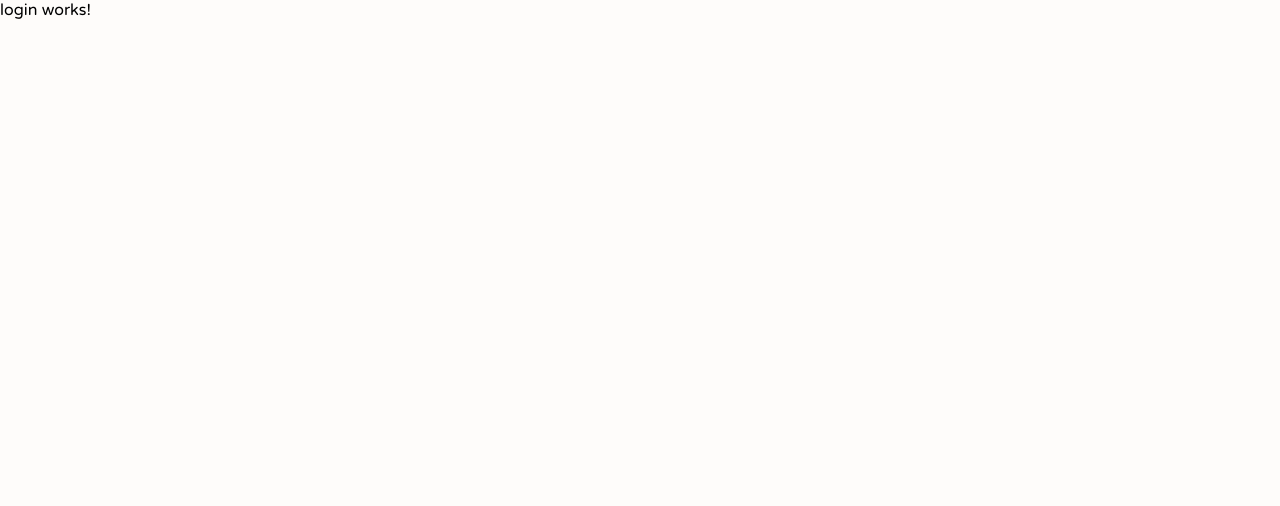
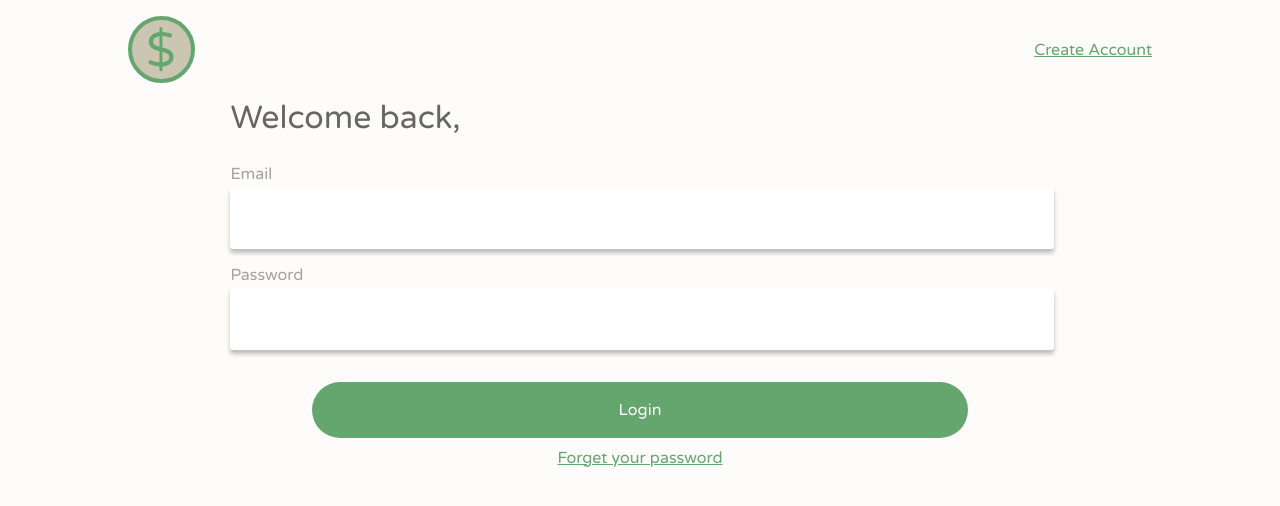
Before and after one commit to izamglima/tostao-frontend, an Angular app: page /login in a window 1280 px wide. Shown: the top 506 px of the page. Built offline with nearby package versions, Linux system fonts and the light colour scheme.

Commit message:
Working on login page layout

```diff
--- a/src/app/app-routing.module.ts
+++ b/src/app/app-routing.module.ts
@@ -7,6 +7,7 @@ import { HomeComponent } from './components/home/home.component';
 const routes: Routes = [
   { path: '', component: HomeComponent },
   { path: 'login', component: LoginComponent }
+  //{ pah: 'signup', component: SignupComponent }
 ];
 
 @NgModule({
--- a/src/app/components/home/home.component.html
+++ b/src/app/components/home/home.component.html
@@ -5,7 +5,7 @@
 <div class="wrapper">
     <main class="section grid">
         <div class="logo">
-        <span>$</span>
+            <span>$</span>
         </div>
 
         <div class="section-home-texts">
@@ -14,7 +14,7 @@
         <p>*Optical character recognition</p>
         <div class="buttons-container">
             <a routerLink="login" class="button button-default" name="Login" value="Login">Login</a>
-            <a class="button button-empty" name="Create Account" value="Create Account">Create Account</a>
+            <a routerLink="signup" class="button button-empty" name="Create Account" value="Create Account">Create Account</a>
         </div>
         </div>
     </main>
--- a/src/app/components/login/login.component.html
+++ b/src/app/components/login/login.component.html
@@ -1 +1,31 @@
-<p>login works!</p>
+<div class="wrapper">
+    <header class="grid">
+        <div class="logo mini">
+            <span>$</span>
+        </div>
+
+        <div class="login-actions">
+            <h4><a href="" name="Create Account">Create Account</a></h4>
+        </div>
+    </header>
+
+    <main>
+        <h2>Welcome back,</h2>
+        <form action="" class="form">
+            <div class="form-text-field">
+                <label for="email">Email</label>
+                <input type="text" name="email" id="email">
+            </div>
+
+            <div class="form-text-field">
+                <label for="password">Password</label>
+                <input type="password" name="password" id="password">
+            </div>
+        </form>
+
+        <div class="buttons-container text-center">
+            <button class="button button-default" name="Login" value="Login">Login</button>
+            <a href="" name="Forget your password" >Forget your password</a>
+        </div>
+    </main>
+</div>
--- a/src/styles/abstracts/_mixins.scss
+++ b/src/styles/abstracts/_mixins.scss
@@ -4,6 +4,12 @@
     -ms-border-radius: $radius;
     -o-border-radius: $radius;
     border-radius: $radius;
+}
+
+@mixin box-shadow($top, $left, $blur, $color) {
+    -webkit-box-shadow: $top $left $blur $color;
+    -moz-box-shadow: $top $left $blur $color;
+    box-shadow: $top $left $blur $color;
 }
 
 @mixin push-auto {
--- a/src/styles/app/_home.scss
+++ b/src/styles/app/_home.scss
@@ -6,6 +6,7 @@
     @include border-radius(50%);
     @include push-auto;
     margin-bottom: 2em;
+    grid-column: 1/9;
 
     span {
         display: block;
@@ -18,13 +19,13 @@
 .section {
     @include push-auto;
     text-align: center;
-    padding: 20px 0;
-    margin-bottom: 40px;
+    padding: 2em 0;
+    margin-bottom: 4em;
 }
 
 .section-secondary {
     background-color: $secondary;
-    padding: 45px 20px;
+    padding: 4.5em 2em;
     @include border-radius(15px);
 
     h3 {
@@ -35,14 +36,18 @@
 footer {
     @include push-auto;
     text-align: center;
-    padding: 15px 0;
+    padding: 1.5em 0;
     border-top: 1px solid $primary;
-    width: 50vw;;
+    width: 50vw;
 
     h3 {
         color: $primary;
         margin: 0;
     }
+}
+
+.section-home-texts {
+    grid-column: 1/9;
 }
 
 .section-home-texts h3,
@@ -53,6 +58,7 @@ footer {
 /* large tablet & laptop styles */
 @media screen and (min-width: 960px){
     .logo {
+        grid-column: 1/4;
         width: 30vw;
         height: 30vw;
 
@@ -61,14 +67,9 @@ footer {
         }
     }
 
-    .grid {
-        align-items: center;
-        box-sizing: border-box;
-        display: flex;
-    }
-
     .section-home-texts {
-        margin-left: 50px;
+        grid-column: 4/9;
+        margin: 5em 0 0 5em;
     }
 
     .section-home-texts h3,
--- /dev/null
+++ b/src/styles/app/_login.scss
@@ -0,0 +1,32 @@
+.logo.mini {
+    grid-column: 1/1;
+    width: 59px;
+    height: 59px;
+    margin: 1em;
+    border: 4px solid $primary;
+    margin-left: 0;
+
+    span {
+        font-size: 3em;
+        margin-top: 2px;
+        margin-left: 14px;
+    }
+}
+
+.login-actions {
+    grid-column: 6/9;
+    align-self: center;
+    text-align: right;
+}
+
+main {
+    margin: 2em 0;
+}
+
+/* large tablet & laptop styles */
+@media screen and (min-width: 960px){
+    main {
+        max-width: 80%;
+        margin: 0 auto;
+    }
+}
--- a/src/styles/app/_shared.scss
+++ b/src/styles/app/_shared.scss
@@ -1,11 +1,22 @@
 .wrapper {
     margin: 0 20px;
+}
+
+.grid {
+    display: grid;
+    grid-template-columns: repeat(8, 1fr);
+    gap: 10px;
+    box-sizing: border-box;
 }
 
 .section-title {
     text-align: center;
     padding: 15px 0;
     border-bottom: 1px solid $very-light-accent-font-color;
+}
+
+.text-center {
+    text-align: center;
 }
 
 /* small tablet styles */
@@ -18,12 +29,6 @@
 
 /* large tablet & laptop styles */
 @media screen and (min-width: 960px){
-    .grid {
-        display: grid;
-        grid-template-columns: repeat(8, 1fr);
-        gap: 10px;
-        box-sizing: border-box;
-    }
     .wrapper {
         max-width: 80vw;
         @include push-auto;
--- a/src/styles/base/_forms.scss
+++ b/src/styles/base/_forms.scss
@@ -38,3 +38,26 @@ textarea {
     background-color:  $light-button;
     color: $white-font-color;
 }
+
+.form {
+    margin-bottom: 2em;
+}
+
+.form-text-field {
+    margin-bottom: 1em;
+
+    label {
+        display: block;
+        color: $light-accent-font-color;
+        margin-bottom: 3px;
+    }
+
+    input {
+        width: 100%;
+        height: 60px;
+        border: 0;
+        background-color: $white-font-color;
+        @include border-radius(3px);
+        @include box-shadow(0, 4px, 4px, rgba(0, 0, 0, 0.25));
+    }
+}
--- a/src/styles/base/_typhography.scss
+++ b/src/styles/base/_typhography.scss
@@ -20,6 +20,20 @@ h3 {
     font-size: 1.5em;
 }
 
+h4 {
+    font-size: 1em;
+    color: $accent-font-color;
+    margin-bottom: 0;
+}
+
+label {
+    font-size: 1em;
+}
+
+a {
+    color: $primary;
+}
+
 h1, h2, h3 {
     color: $primary-font-color;
 }
--- a/src/styles/main.scss
+++ b/src/styles/main.scss
@@ -9,3 +9,4 @@
 
 @import 'app/shared';
 @import 'app/home';
+@import 'app/login';
```
